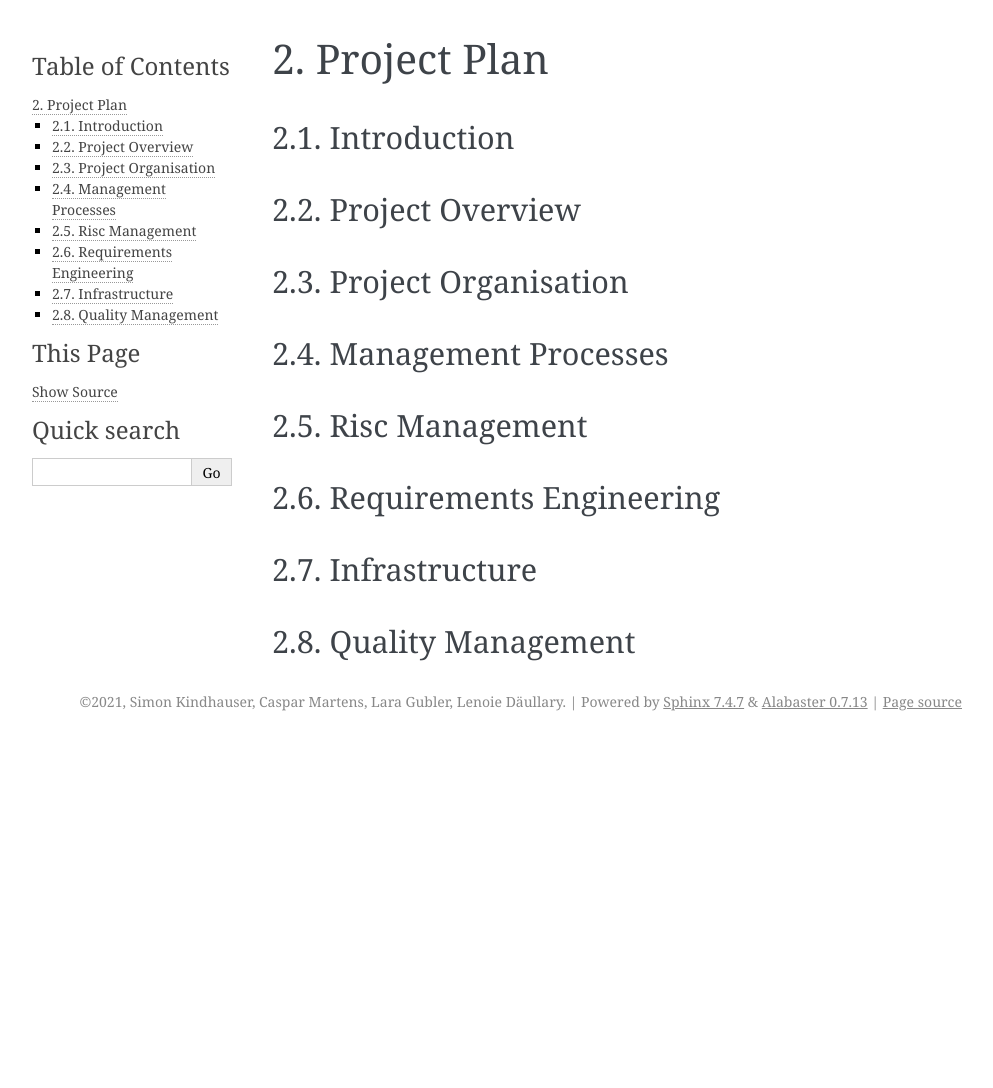
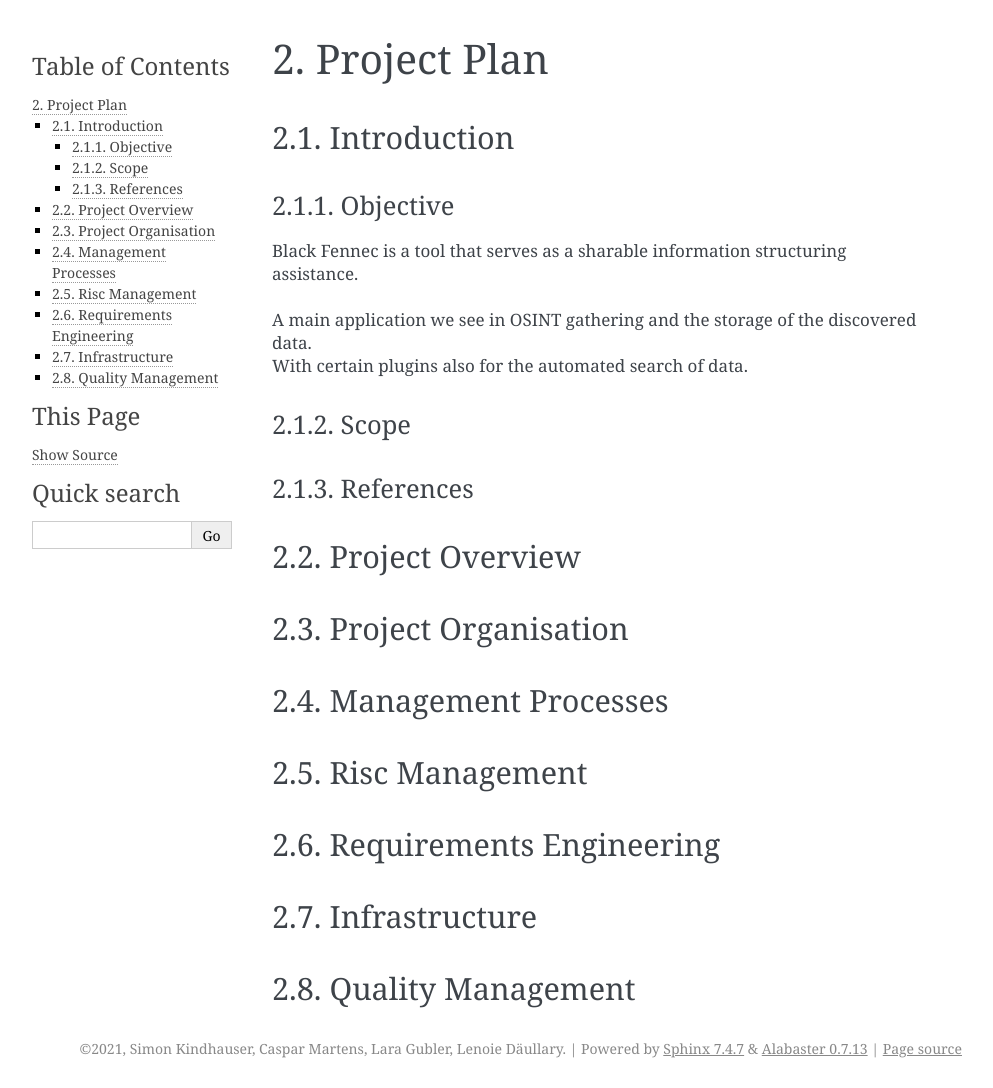
Before and after one commit to blackfennec-org/blackfennec, a Sphinx documentation site: the page built from docs/source/project_management/project_plan.rst, in a window 1280 px wide. Shown: the whole page, without its empty margins (148-1141 px from the left). Built offline with Sphinx 7.4.7, drawn with Linux system fonts in a browser that asks for light colours; before the commit the page ends 900 px from its top, so only the background shows below that.

Commit message:
edit introduction

```diff
--- a/docs/source/project_management/project_plan.rst
+++ b/docs/source/project_management/project_plan.rst
@@ -3,6 +3,19 @@ Project Plan
 
 Introduction
 ************
+
+Objective
+---------
+| Black Fennec is a tool that serves as a sharable information structuring assistance.
+|
+| A main application we see in OSINT gathering and the storage of the discovered data.
+| With certain plugins also for the automated search of data.
+
+Scope
+------
+
+References
+----------
 
 Project Overview
 ****************
```
